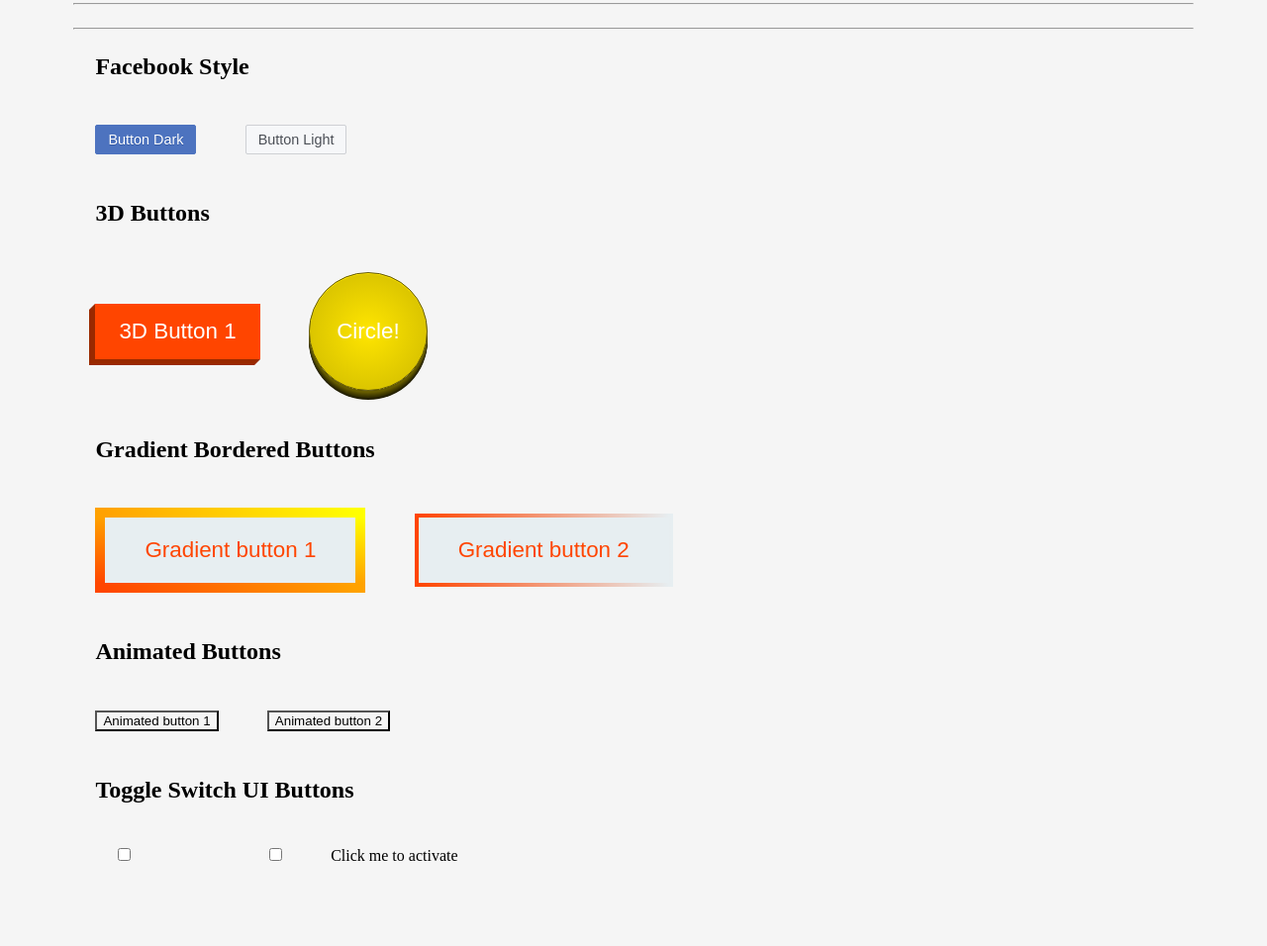
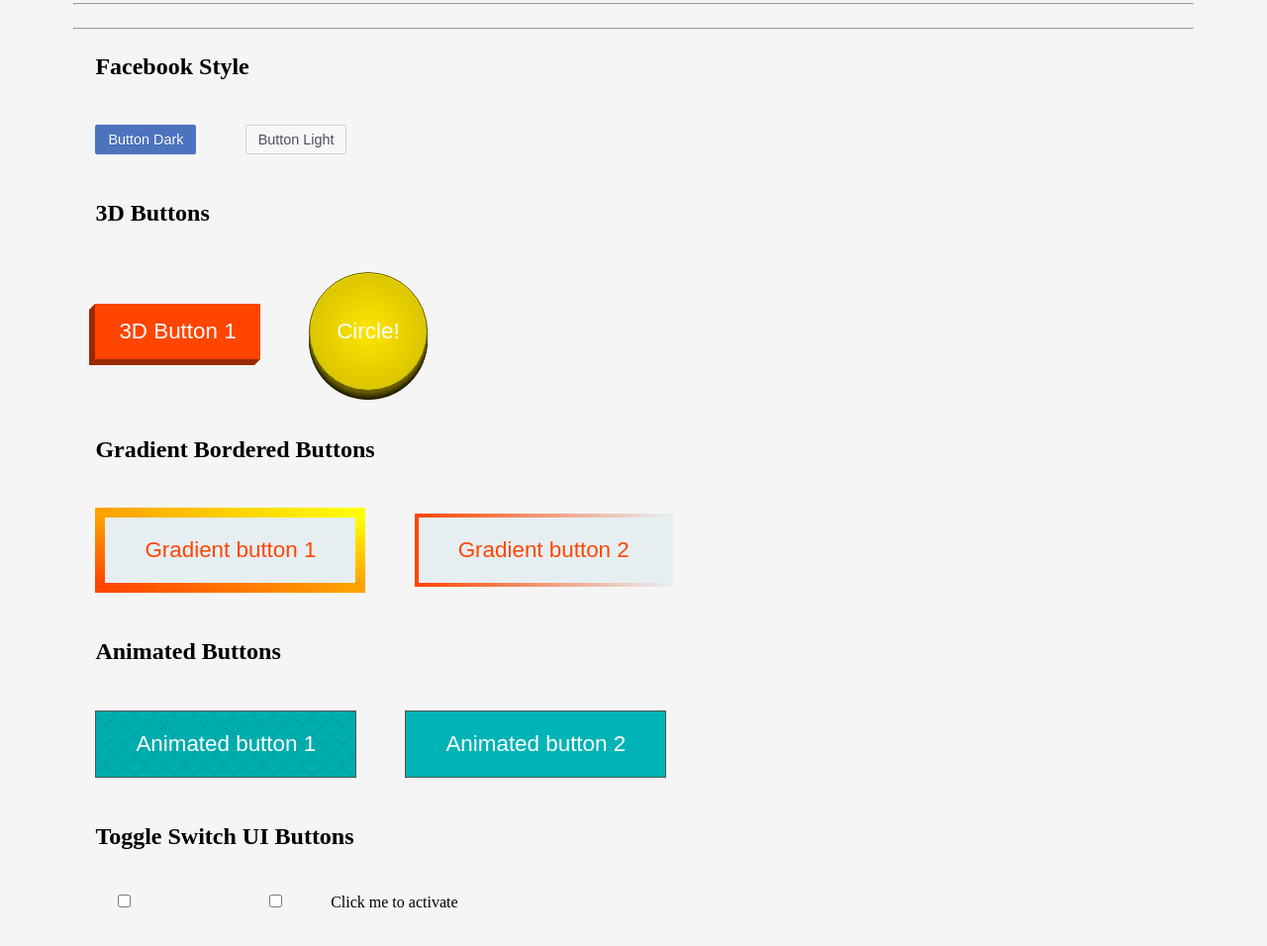
Before and after one commit to Raisenil/css_Learning, a plain HTML site: page Raw CSS/index.html in a window 1280 px wide. Shown: the part 108-1064 px from the top of the page at 99% size. Drawn offline with Linux system fonts and the light colour scheme.

Commit message:
animated buttons done

```diff
--- a/Raw CSS/css/style.css
+++ b/Raw CSS/css/style.css
@@ -228,3 +228,66 @@ button{
     color: white;
     border-right-style: none;
 }
+
+/* Animated Buttons */
+
+/* animated-button-1 */
+
+.animated-button-1{
+    position: relative;
+    display: inline-block;
+    padding: 20px 40px;
+    font-size: 1.4rem;
+    background-color: #00b3b4;
+
+    background-image: url(../images/pattern.png);
+    background-size: 40px 40px;
+    border: solid 1px #555;
+    color: white;
+    transition: all ease 0.3s;
+}
+
+.animated-button-1:hover{
+    animation:loading-button-animation 2s linear infinite;
+}
+
+@keyframes loading-button-animation {
+    from{
+        background-position: 0 0;
+    }
+    to{
+        background-position: 40px 0;
+    }
+}
+
+/* animated-button-2 */
+
+.animated-button-2{
+    position: relative;
+    display: inline-block;
+    padding: 20px 40px;
+    font-size: 1.4rem;
+    background-color: #00b3b4;
+    background-size: 40px 40px;
+    border: solid 1px #555;
+    color: white;
+    transition: all ease 0.3s;
+}
+
+.animated-button-2:after{
+    position: absolute;
+    top: 30%;
+    right: 0.6em;
+    content: "»";
+    transition: all ease 0.3s;
+    opacity: 0;
+}
+
+.animated-button-2:hover{
+    padding: 20px 60px 20px 20px;
+}
+
+.animated-button-2:hover::after{
+    right: 1.2;
+    opacity: 1;
+}
```
Also changed, not shown: Raw CSS/images/pattern.png (added).
